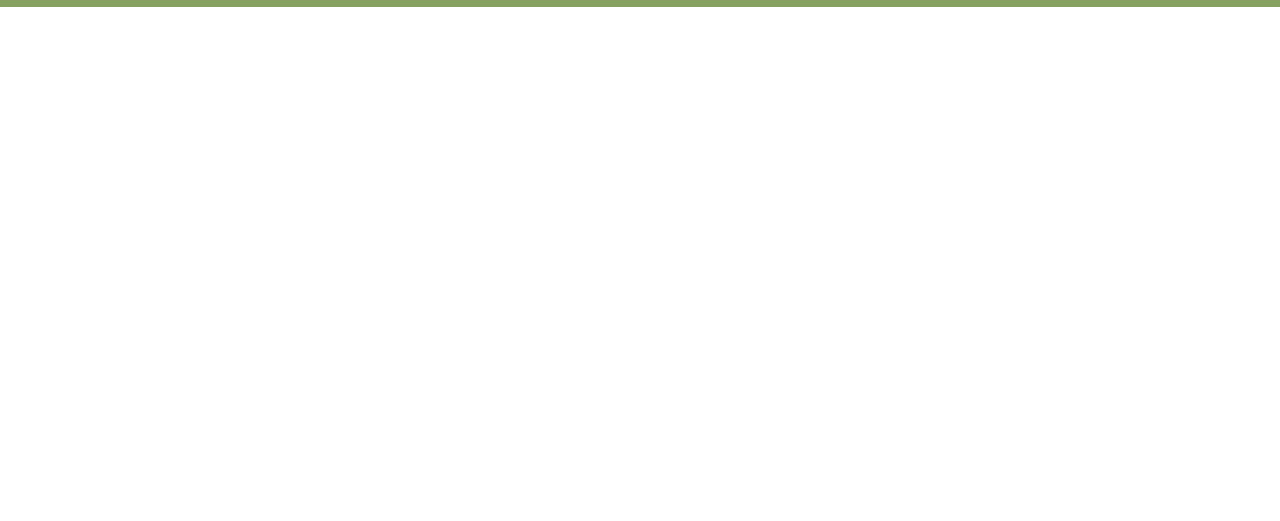
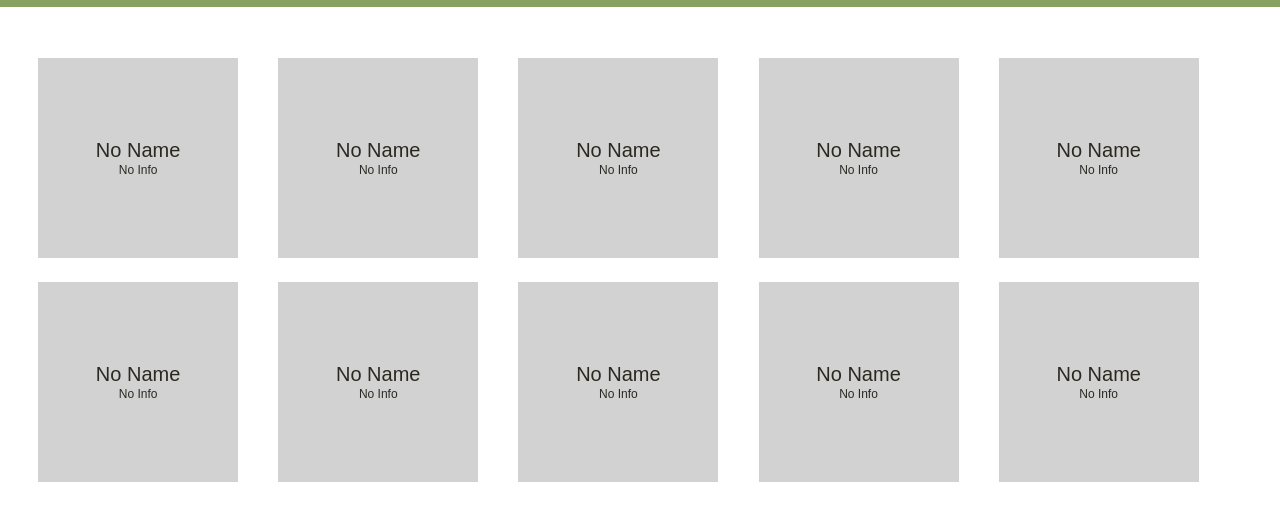
Before and after one commit to Ho-Jun-An/Ecosite, a website: page articles-archive.html in a window 1280 px wide. Shown: the part 193-714 px from the top of the page. Drawn offline with Linux system fonts and the light colour scheme; a web font is replaced by a local one.

Commit message:
Minor changes to about, articles-archive and articles.html, partially implemented hamburger function

```diff
--- a/articles-archive.html
+++ b/articles-archive.html
@@ -38,10 +38,57 @@
     </section>
 
     <nav class="main-content articlesArchive-main-content">
-        <button class="articlesArchive-article" onclick="window.location.href='#'">
-            <span class="articlesArchive-name">No Name</span> <br>
-            <span class="articlesArchive-info">No Info</span>
-        </button>
+        <nav class="articleArchives-container">
+            <button class="articlesArchive-article" onclick="window.location.href='#'">
+                <span class="articlesArchive-article-name">No Name</span> <br>
+                <span class="articlesArchive-article-info">No Info</span>
+            </button>
+
+            <button class="articlesArchive-article" onclick="window.location.href='#'">
+                <span class="articlesArchive-article-name">No Name</span> <br>
+                <span class="articlesArchive-article-info">No Info</span>
+            </button>
+
+            <button class="articlesArchive-article" onclick="window.location.href='#'">
+                <span class="articlesArchive-article-name">No Name</span> <br>
+                <span class="articlesArchive-article-info">No Info</span>
+            </button>
+
+            <button class="articlesArchive-article" onclick="window.location.href='#'">
+                <span class="articlesArchive-article-name">No Name</span> <br>
+                <span class="articlesArchive-article-info">No Info</span>
+            </button>
+
+            <button class="articlesArchive-article" onclick="window.location.href='#'">
+                <span class="articlesArchive-article-name">No Name</span> <br>
+                <span class="articlesArchive-article-info">No Info</span>
+            </button>
+
+            <button class="articlesArchive-article" onclick="window.location.href='#'">
+                <span class="articlesArchive-article-name">No Name</span> <br>
+                <span class="articlesArchive-article-info">No Info</span>
+            </button>
+
+            <button class="articlesArchive-article" onclick="window.location.href='#'">
+                <span class="articlesArchive-article-name">No Name</span> <br>
+                <span class="articlesArchive-article-info">No Info</span>
+            </button>
+
+            <button class="articlesArchive-article" onclick="window.location.href='#'">
+                <span class="articlesArchive-article-name">No Name</span> <br>
+                <span class="articlesArchive-article-info">No Info</span>
+            </button>
+
+            <button class="articlesArchive-article" onclick="window.location.href='#'">
+                <span class="articlesArchive-article-name">No Name</span> <br>
+                <span class="articlesArchive-article-info">No Info</span>
+            </button>
+
+            <button class="articlesArchive-article" onclick="window.location.href='#'">
+                <span class="articlesArchive-article-name">No Name</span> <br>
+                <span class="articlesArchive-article-info">No Info</span>
+            </button>
+        </nav>
     </nav>
 </body>
 </html>
--- a/style.css
+++ b/style.css
@@ -42,9 +42,24 @@
     filter: drop-shadow(0px 0px 3px grey);
 }
 
+
+
+
+
+
+
+
+
+
+
+
+
+
+
 .hamburger-button {
     float: right;
     display: block;
+    cursor: pointer;
     padding: 5px;
     display: flex;
     position: relative;
@@ -63,6 +78,49 @@
     -webkit-filter: drop-shadow(0px 0px 13px rgb(80, 80, 80));
     filter: drop-shadow(0px 0px 13px rgb(80, 80, 80));
 }
+
+.hamburger-menu {
+    position: fixed;
+    left: -100%;
+    top: 5rem;
+    flex-direction: column;
+    background-color: #fff;
+    width: 100%;
+    border-radius: 10px;
+    text-align: center;
+    transition: 0.3s;
+    box-shadow:
+        0 10px 27px rgba(0, 0, 0, 0.05);
+}
+
+.hamburger-menu.active {
+    left: 0;
+}
+
+.hamburger-item {
+    margin: 2.5rem 0;
+}
+
+.hamburger-button.active .bar:nth-child(2) {
+    opacity: 0;
+}
+
+
+
+
+
+
+
+
+
+
+
+
+
+
+
+
+
 
 #contactUsButton {
     float: right;
@@ -357,8 +415,36 @@
 
 /* CSS for articles-archive.html */
 
-.articles-archive-main-content {
-    margin-top: 245px;
+.articlesArchive-main-content {
+    margin-top: 200px;
+}
+
+.articleArchives-container {
+    display: flex;
+    justify-content: space-around;
+    flex-wrap: wrap;
+    width: 95%;
+    padding: 10px;
+}
+
+.articlesArchive-article {
+    height: 200px;
+    width: 200px;
+    border-style: none;
+    border: none;
+    padding: 5px;
+    margin: 12px;
+    font-family: 'Arial Rounded MT', sans-serif;
+    color: #2a2920;
+    background-color: #d2d2d2;
+}
+
+.articlesArchive-article-name {
+    font-size: 20px;
+}
+
+.articlesArchive-article-info {
+    font-size: 12px;
 }
 
 /*.archives-search {
```
Also changed, not shown: about.html (+0 -1 lines), articles.html (+13 -0 lines), hamburgerJS.js (added, +9 -0 lines).
